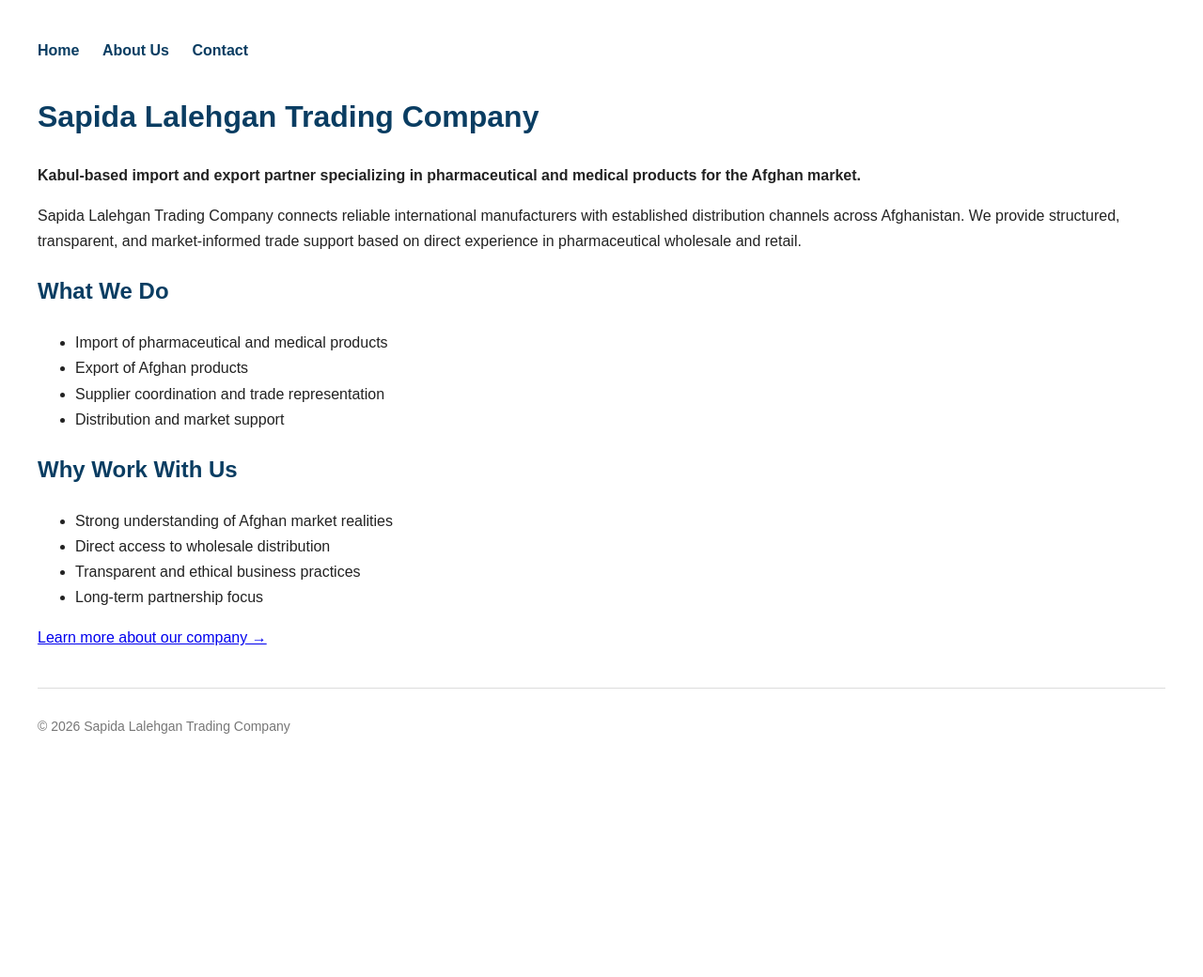
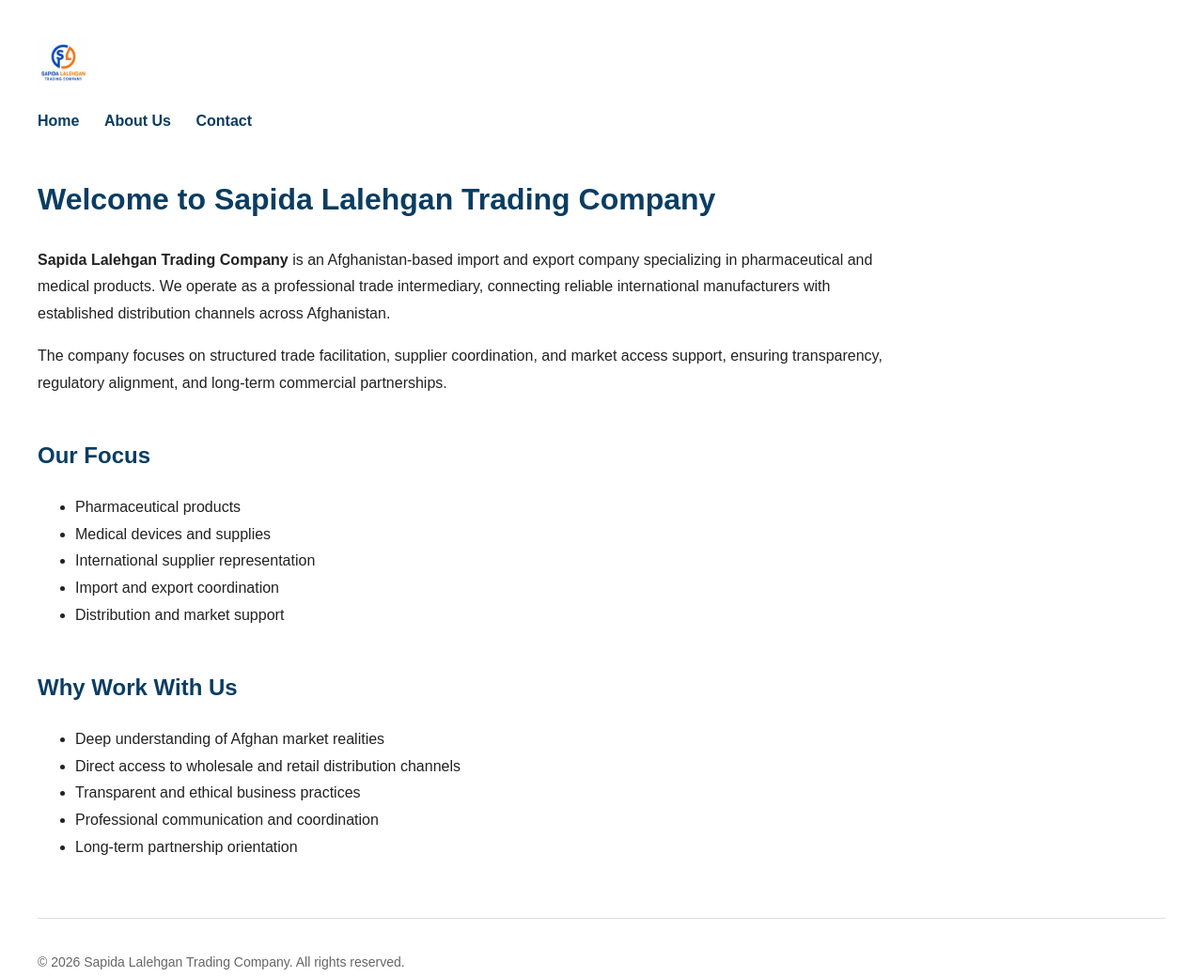
Before and after one commit to khesrawparwiz/khesrawparwiz.github.io, a plain HTML site: page index.html in a window 1280 px wide. Shown: the whole page at 94% size. Before the commit the page ends 826 px from the top, so only its background shows below. Drawn offline with Linux system fonts and the light colour scheme.

Commit message:
Update index.html

```diff
--- a/index.html
+++ b/index.html
@@ -4,79 +4,115 @@
   <meta charset="UTF-8">
   <title>Sapida Lalehgan Trading Company</title>
   <meta name="viewport" content="width=device-width, initial-scale=1">
-  <meta name="description" content="Sapida Lalehgan Trading Company is a Kabul-based import and export partner specializing in pharmaceutical and medical products for the Afghan market.">
+  <meta name="description" content="Sapida Lalehgan Trading Company is an Afghanistan-based import and export company specializing in pharmaceutical and medical products.">
+
   <style>
     body {
-      font-family: Arial, sans-serif;
+      font-family: Arial, Helvetica, sans-serif;
       margin: 40px;
-      line-height: 1.7;
+      line-height: 1.8;
       color: #222;
-   .main-nav {
-  margin-bottom: 30px;
+      background-color: #ffffff;
     }
 
-.main-nav a {
-  margin-right: 20px;
+    h1, h2 {
+      color: #0a3d62;
+    }
+
+    /* LOGO */
+    .logo {
+      margin-bottom: 10px;
+    }
+
+    .logo img {
+      height: 55px;
+      width: auto;
+    }
+
+    /* NAVIGATION — FORCE CONSISTENCY */
+    .main-nav {
+      margin-bottom: 40px;
+    }
+
+    .main-nav > a {
+      margin-right: 22px;
       text-decoration: none;
       font-weight: 700;
       color: #0a3d62;
     }
 
-.main-nav a:hover {
+    .main-nav > a:hover {
       text-decoration: underline;
     }
-    h1, h2 {
-      color: #0a3d62;
+
+    section {
+      margin-bottom: 40px;
+      max-width: 900px;
     }
+
     footer {
-      margin-top: 40px;
+      margin-top: 60px;
       font-size: 14px;
-      color: #777;
+      color: #666;
       border-top: 1px solid #ddd;
-      padding-top: 15px;
+      padding-top: 20px;
     }
   </style>
 </head>
 
 <body>
 
+<!-- LOGO -->
+<div class="logo">
+  <img src="/logo.png" alt="Sapida Lalehgan Trading Company">
+</div>
+
+<!-- NAVIGATION -->
 <nav class="main-nav">
   <a href="/">Home</a>
   <a href="/about.html">About Us</a>
   <a href="/contact.html">Contact</a>
 </nav>
 
-<h1>Sapida Lalehgan Trading Company</h1>
+<h1>Welcome to Sapida Lalehgan Trading Company</h1>
 
-<p><strong>Kabul-based import and export partner specializing in pharmaceutical and medical products for the Afghan market.</strong></p>
+<section>
+  <p>
+    <strong>Sapida Lalehgan Trading Company</strong> is an Afghanistan-based import and export company
+    specializing in pharmaceutical and medical products. We operate as a professional trade intermediary,
+    connecting reliable international manufacturers with established distribution channels across Afghanistan.
+  </p>
 
   <p>
-Sapida Lalehgan Trading Company connects reliable international manufacturers with established distribution channels across Afghanistan.
-We provide structured, transparent, and market-informed trade support based on direct experience in pharmaceutical wholesale and retail.
+    The company focuses on structured trade facilitation, supplier coordination, and market access support,
+    ensuring transparency, regulatory alignment, and long-term commercial partnerships.
   </p>
+</section>
 
-<h2>What We Do</h2>
+<section>
+  <h2>Our Focus</h2>
   <ul>
-  <li>Import of pharmaceutical and medical products</li>
-  <li>Export of Afghan products</li>
-  <li>Supplier coordination and trade representation</li>
+    <li>Pharmaceutical products</li>
+    <li>Medical devices and supplies</li>
+    <li>International supplier representation</li>
+    <li>Import and export coordination</li>
     <li>Distribution and market support</li>
   </ul>
+</section>
 
+<section>
   <h2>Why Work With Us</h2>
   <ul>
-  <li>Strong understanding of Afghan market realities</li>
-  <li>Direct access to wholesale distribution</li>
+    <li>Deep understanding of Afghan market realities</li>
+    <li>Direct access to wholesale and retail distribution channels</li>
     <li>Transparent and ethical business practices</li>
-  <li>Long-term partnership focus</li>
+    <li>Professional communication and coordination</li>
+    <li>Long-term partnership orientation</li>
   </ul>
-
-<p>
-<a href="/about.html">Learn more about our company →</a>
-</p>
+</section>
 
 <footer>
-  <p>© 2026 Sapida Lalehgan Trading Company</p>
+  <p>© 2026 Sapida Lalehgan Trading Company. All rights reserved.</p>
 </footer>
 
 </body>
```
Lines whose indentation alone changed are shown as unchanged.
